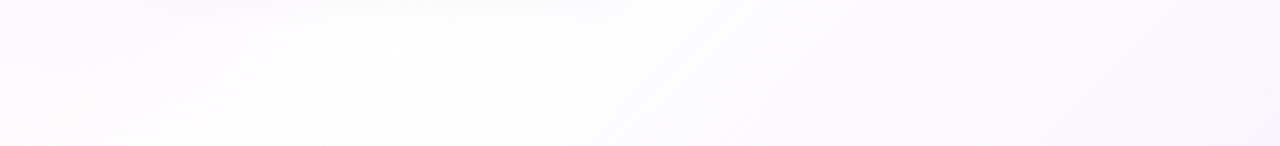
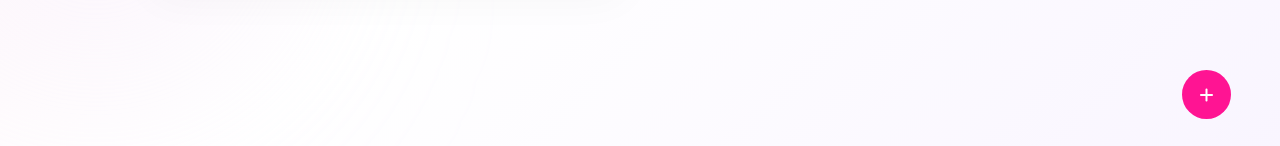
Before and after one commit to Hildana-ui/FCA-2.0, a React (Vite) app in the folder frontend/: page / in a window 1280 px wide. Shown: the part 651-797 px from the top of the page. Built offline with nearby package versions, Linux system fonts and the light colour scheme.

Commit message:
added floating button component

```diff
--- a/frontend/src/components/shared/FAB/FAB.css
+++ b/frontend/src/components/shared/FAB/FAB.css
@@ -0,0 +1,25 @@
+@import "../../../styles/variables.css";
+
+.floating-action-btn {
+    position: fixed;
+    bottom: 30px;
+    right: 49px;
+    z-index: 10;
+    color: white;
+    background: var(--primary-deep);
+    width: 49px;
+    height: 49px;
+    border-radius: 49px;
+    border: none;
+    cursor: pointer;
+    display: flex;
+    align-items: center;
+    justify-content: center;
+    font-weight: 700;
+    font-size: 1rem;
+    transition: transform 0.2s ease-in-out;
+}
+
+.floating-action-btn:hover {
+    transform: scale(1.1);
+}
--- a/frontend/src/components/shared/FAB/FAB.tsx
+++ b/frontend/src/components/shared/FAB/FAB.tsx
@@ -0,0 +1,11 @@
+import "./FAB.css";
+
+function FAB() {
+    return (
+        <button className="floating-action-btn">
+            <i className="fa-solid fa-plus"></i>
+        </button>
+    );
+}
+
+export default FAB;
--- a/frontend/src/features/decks/components/DeckCards.css
+++ b/frontend/src/features/decks/components/DeckCards.css
@@ -7,6 +7,7 @@
     grid-template-columns: repeat(2, 480px);
     gap:24px;
     margin: 0px 190px;
+    padding-bottom: 30px;
 }
 
 .card-container {
@@ -60,7 +61,6 @@
     border-radius: 14px;
     box-shadow: 0 0 10px rgba(255,105,180,0.15);
     width: 110px;
-
 }
 
 .view-deck-btn {
--- a/frontend/src/features/decks/components/DeckSection.css
+++ b/frontend/src/features/decks/components/DeckSection.css
@@ -37,4 +37,5 @@ p {
 .fa-filter:hover, .fa-magnifying-glass:hover {
     cursor: pointer;
     transform: translateY(-2px);
+    color: var(--primary-deep);
 }
--- a/frontend/src/pages/Dashboard.tsx
+++ b/frontend/src/pages/Dashboard.tsx
@@ -2,6 +2,7 @@ import DashboardHeader from "../components/shared/DashboardHeader/DashboardHeade
 import DeckSection from "../features/decks/components/DeckSection";
 import DeckCards from "../features/decks/components/DeckCards";
 import "./Dashboard.css"
+import FAB from "../components/shared/FAB/FAB";
 
 function Dashboard() {
     const decks = [
@@ -24,6 +25,7 @@ function Dashboard() {
                 />
                 <DeckSection />
                 <DeckCards decks={decks} />
+                <FAB />
             </div>
         </main>
     </>
```
